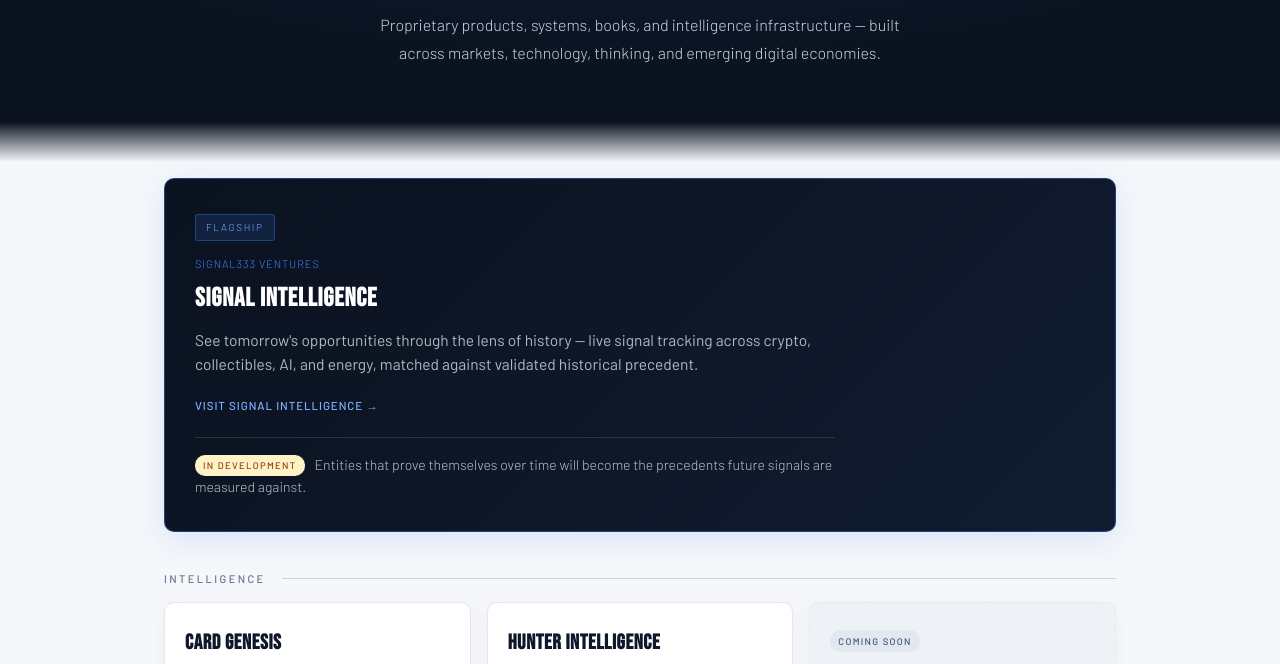
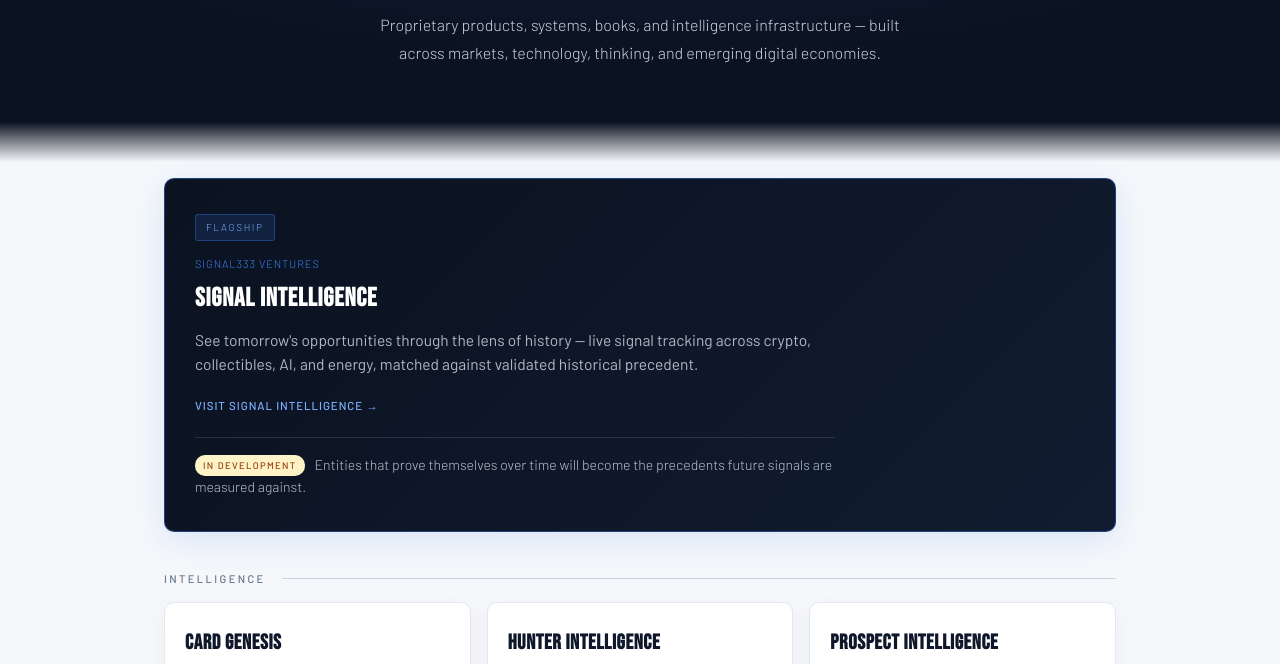
Before and after one commit to OI-ecosystem/lifeos, a plain HTML site: page index.html in a window 1280 px wide. Shown: the part 278-942 px from the top of the page. Drawn offline with Linux system fonts and the light colour scheme; no server answers.

Commit message:
Portfolio: Prospect Intelligence card live, linking to prospect333.com
Co-Authored-By: Claude Opus 5.5 <noreply@anthropic.com>
Claude-Session: https://claude.ai/code/session_013pdt8kVScruHzFN1kJ5QS1

```diff
--- a/index.html
+++ b/index.html
@@ -1215,7 +1215,7 @@ footer .footer-links a{font-size:11.5px}
       <div class="sys-row n3">
         <a class="sys-card  reveal" href="https://tcard333.com/" target="_blank" rel="noopener"><h3>Card Genesis</h3><p>Trading card collector intelligence: precedent, provenance and value trajectory.</p><span class="sys-go">Visit Card Genesis →</span></a>
         <a class="sys-card  reveal" href="https://oi-ecosystem.github.io/airdrop-ecosystem/hunter-intelligence/index.html" target="_blank" rel="noopener"><h3>Hunter Intelligence</h3><p>Airdrop protocol intelligence. 20 protocols ranked on a 7-factor conviction model, with live TVL data and daily briefings.</p><span class="sys-go">Visit Hunter Intelligence →</span></a>
-        <div class="sys-card sys-placeholder reveal"><span class="st st-soon">Coming soon</span><h3>Prospect Intelligence</h3><p>Find real market contacts.</p></div>
+        <a class="sys-card  reveal" href="https://prospect333.com/" target="_blank" rel="noopener"><h3>Prospect Intelligence</h3><p>Tell us your goal. We find who to approach, why, and what to say.</p><span class="sys-go">Visit Prospect333 →</span></a>
       </div>
     </div>
     <div class="sys-group">
```
